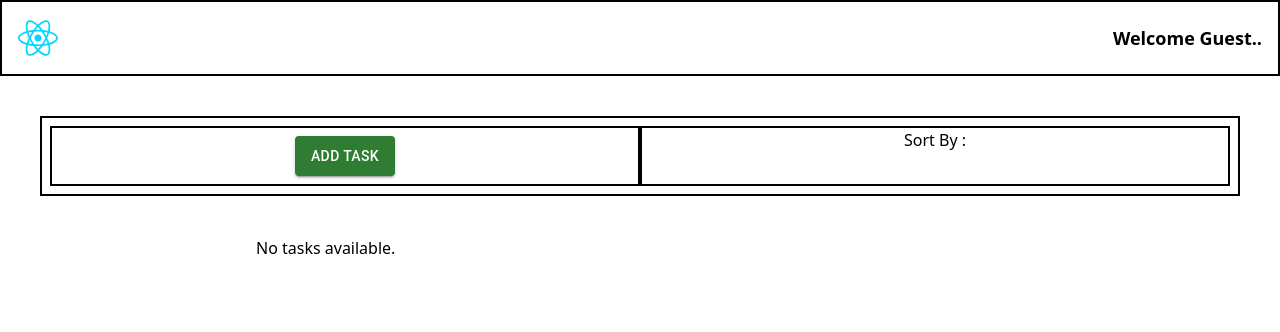
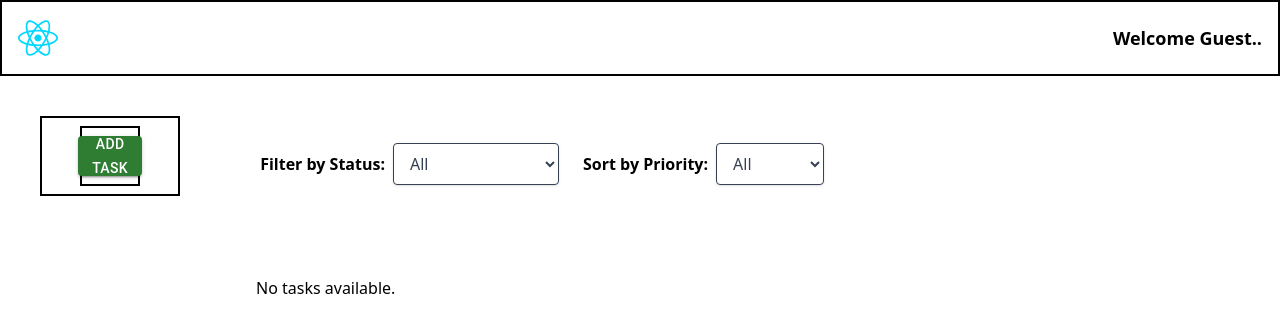
Before and after one commit to Hemajayaraj05/Todo-list-using-react-tailwindcss, a React (Vite) app in the folder frontend/: page /dashboard in a window 1280 px wide. Shown: the top 332 px of the page. Built offline with nearby package versions, Linux system fonts and the light colour scheme.

Commit message:
dakku | added filters

```diff
--- a/frontend/src/component/AddTask.jsx
+++ b/frontend/src/component/AddTask.jsx
@@ -22,9 +22,9 @@ function AddTask() {
           Add Task
         </Button>
       </div>
-      <div className="flex  justify-center w-1/2 border-2">
+      {/* <div className="flex  justify-center w-1/2 border-2">
         <p>Sort By : </p>
-      </div>
+      </div> */}
     </div>
   );
 }
--- a/frontend/src/component/ListTask.jsx
+++ b/frontend/src/component/ListTask.jsx
@@ -1,31 +1,50 @@
+
 import { useEffect, useState } from "react";
 import { useLocation } from "react-router-dom";
 import { FaEdit, FaTrash } from "react-icons/fa";
 
-export default function ListTask() {
+export default function ListTask({ statusFilter, priorityFilter }) {
   const [tasks, setTasks] = useState([]);
   const location = useLocation();
 
-  // Load tasks whenever you visit/revisit this page
   useEffect(() => {
     const stored = JSON.parse(localStorage.getItem("tasks")) || [];
     setTasks(stored);
   }, [location]);
 
-  // Delete task
+
+  const getStatus = (task) => {
+    if (task.status === "completed") return "Completed";
+
+    const now = new Date();
+    const taskDateTime = new Date(`${task.date}T${task.time}`);
+
+    if (now < taskDateTime) return "Yet to Complete";
+    return "Pending";
+  };
+
+
+const filteredTasks = tasks.filter((task) => {
+  const taskStatus = getStatus(task);
+  const statusMatch = statusFilter === "all" || taskStatus === statusFilter
+  const priorityMatch = !priorityFilter || priorityFilter === "all" || task.priority === priorityFilter;
+  return statusMatch && priorityMatch;
+});
+
+
   const handleDelete = (id) => {
     const updated = tasks.filter((task) => task.id !== id);
     setTasks(updated);
     localStorage.setItem("tasks", JSON.stringify(updated));
   };
 
-  // Toggle complete/incomplete
+
   const handleToggleComplete = (id) => {
     const updated = tasks.map((task) =>
       task.id === id
         ? {
             ...task,
-            status: task.status === "completed" ? "auto" : "completed",
+            status: task.status === "completed" ? "yet-to-complete" : "completed",
           }
         : task
     );
@@ -33,25 +52,12 @@ export default function ListTask() {
     localStorage.setItem("tasks", JSON.stringify(updated));
   };
 
-  // Decide status based on date/time + completion
-  const getStatus = (task) => {
-    if (task.status === "completed") return "Completed";
-
-    const now = new Date();
-    const taskDateTime = new Date(`${task.date}T${task.time}`);
-
-    if (now < taskDateTime) return "Yet to Complete";
-    if (now >= taskDateTime) return "Pending";
-    return "Pending";
-  };
-
   return (
     <div className="flex justify-center mt-10">
       <div className="w-full max-w-3xl space-y-6">
-        {tasks.length === 0 && <p>No tasks available.</p>}
-        {tasks.map((task) => {
+        {filteredTasks.length === 0 && <p>No tasks available.</p>}
+        {filteredTasks.map((task) => {
           const status = getStatus(task);
-
           return (
             <div
               key={task.id}
@@ -65,7 +71,7 @@ export default function ListTask() {
                 onChange={() => handleToggleComplete(task.id)}
               />
 
-              {/* Task details */}
+
               <div className="flex-1">
                 <p className="font-bold text-xl">{task.title}</p>
                 <p className="text-gray-500">{task.Description}</p>
@@ -74,7 +80,7 @@ export default function ListTask() {
                 </p>
               </div>
 
-              {/* Status + Actions */}
+
               <div className="absolute top-4 right-4 flex items-center space-x-3">
                 {status === "Completed" && (
                   <span className="px-2 py-1 text-sm rounded bg-green-100 text-green-600 font-semibold">
--- a/frontend/src/pages/DashBoard.jsx
+++ b/frontend/src/pages/DashBoard.jsx
@@ -1,13 +1,50 @@
+import { useState } from "react";
 import AddTask from "../component/AddTask";
 import Header from "../component/Header";
 import ListTask from "../component/ListTask";
 
 function DashBoard() {
+  const [statusFilter, setStatusFilter] = useState("all");
+  const [priorityFilter, setPriorityFilter] = useState("all");
+
   return (
     <>
       <Header />
+      <div className="flex">
       <AddTask />
-      <ListTask />
+
+      <div className="flex items-center px-10 mt-4 space-x-6">
+        <div className="flex items-center">
+          <p className="mr-2 font-semibold">Filter by Status:</p>
+          <select
+            value={statusFilter}
+            onChange={(e) => setStatusFilter(e.target.value)}
+            className="border rounded px-3 py-2 text-gray-700 shadow-sm focus:outline-none focus:ring-2 focus:ring-blue-400"
+          >
+            <option value="all">All</option>
+            <option value="Completed">Completed</option>
+            <option value="Yet to Complete">Yet to Complete</option>
+            <option value="Pending">Pending</option>
+          </select>
+        </div>
+
+        <div className="flex items-center">
+          <p className="mr-2 font-semibold">Sort by Priority:</p>
+          <select
+            value={priorityFilter}
+            onChange={(e) => setPriorityFilter(e.target.value)}
+            className="border rounded px-3 py-2 text-gray-700 shadow-sm focus:outline-none focus:ring-2 focus:ring-blue-400"
+          >
+            <option value="all">All</option>
+            <option value="most">Most</option>
+            <option value="average">Average</option>
+            <option value="least">Least</option>
+          </select>
+        </div>
+      </div>
+      </div>
+
+      <ListTask statusFilter={statusFilter} priorityFilter={priorityFilter} />
     </>
   );
 }
```
